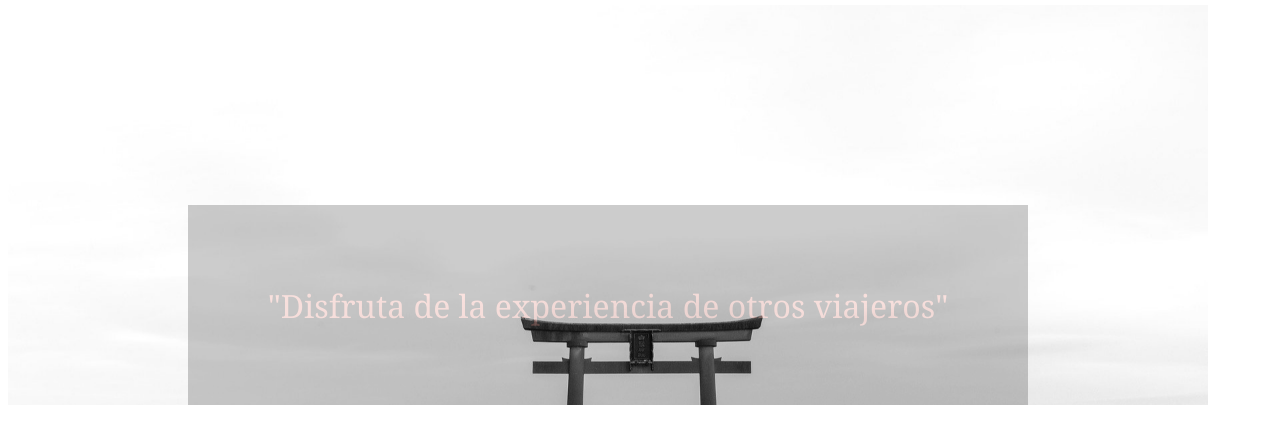
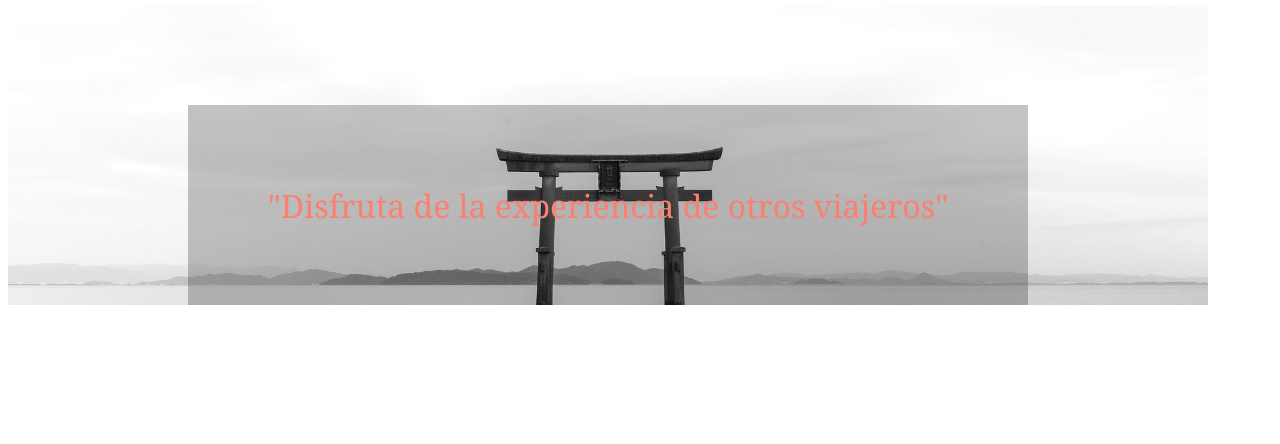
Before and after one commit to jordijs/Sprint1, a PHP site: page /nivell2.html in a window 1280 px wide. Shown: the part 76-520 px from the top of the page. Run offline with PHP 8.4, Linux system fonts and the light colour scheme; some libraries are stand-ins or nearby versions.

Commit message:
"Avançat en el nivell2 de CSS"

```diff
--- a/T2_HTML/Nivell2/estilsnivell2.css
+++ b/T2_HTML/Nivell2/estilsnivell2.css
@@ -120,10 +120,9 @@ li:hover {
 
 
 #catchwordArea {
-    background: url(header.jpg) no-repeat center fixed;
+    background: url(header.jpg) no-repeat center;
     background-size: cover;
-    position: relative;
-    height: 400px;
+    height: 300px;
     flex-direction: column;
     justify-content: flex-end;
     display: flex;
@@ -138,13 +137,10 @@ li:hover {
     display: flex;
     flex-direction: row;
     justify-content: center;
-    opacity: 100%;
 }
 
-
 #shade {
-    background-color: black;
-    opacity: 20%;
+    background-color: rgba(0, 0, 0, 0.233);
     height: 200px;
     width: 70%;
     display: flex;
```
